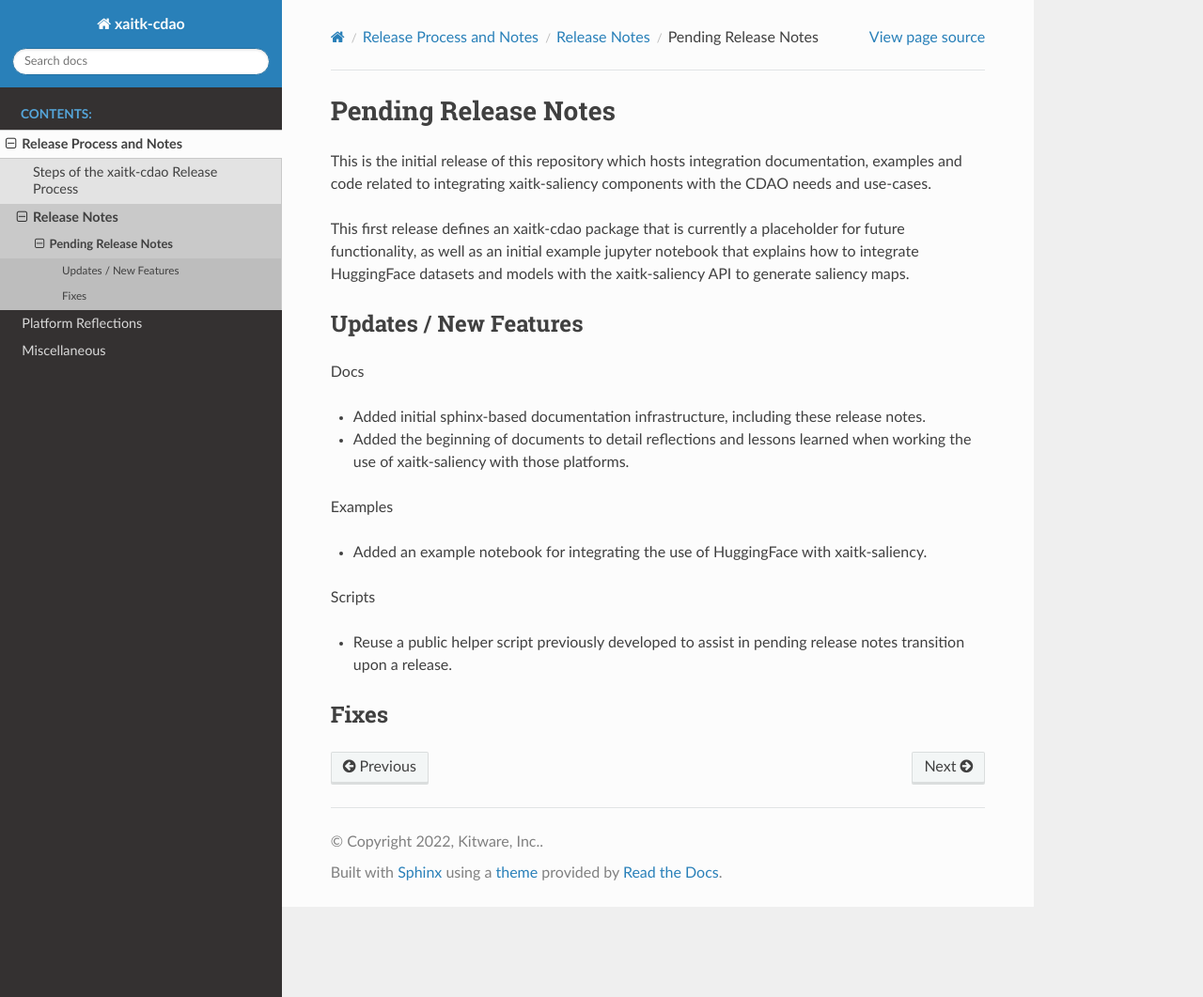
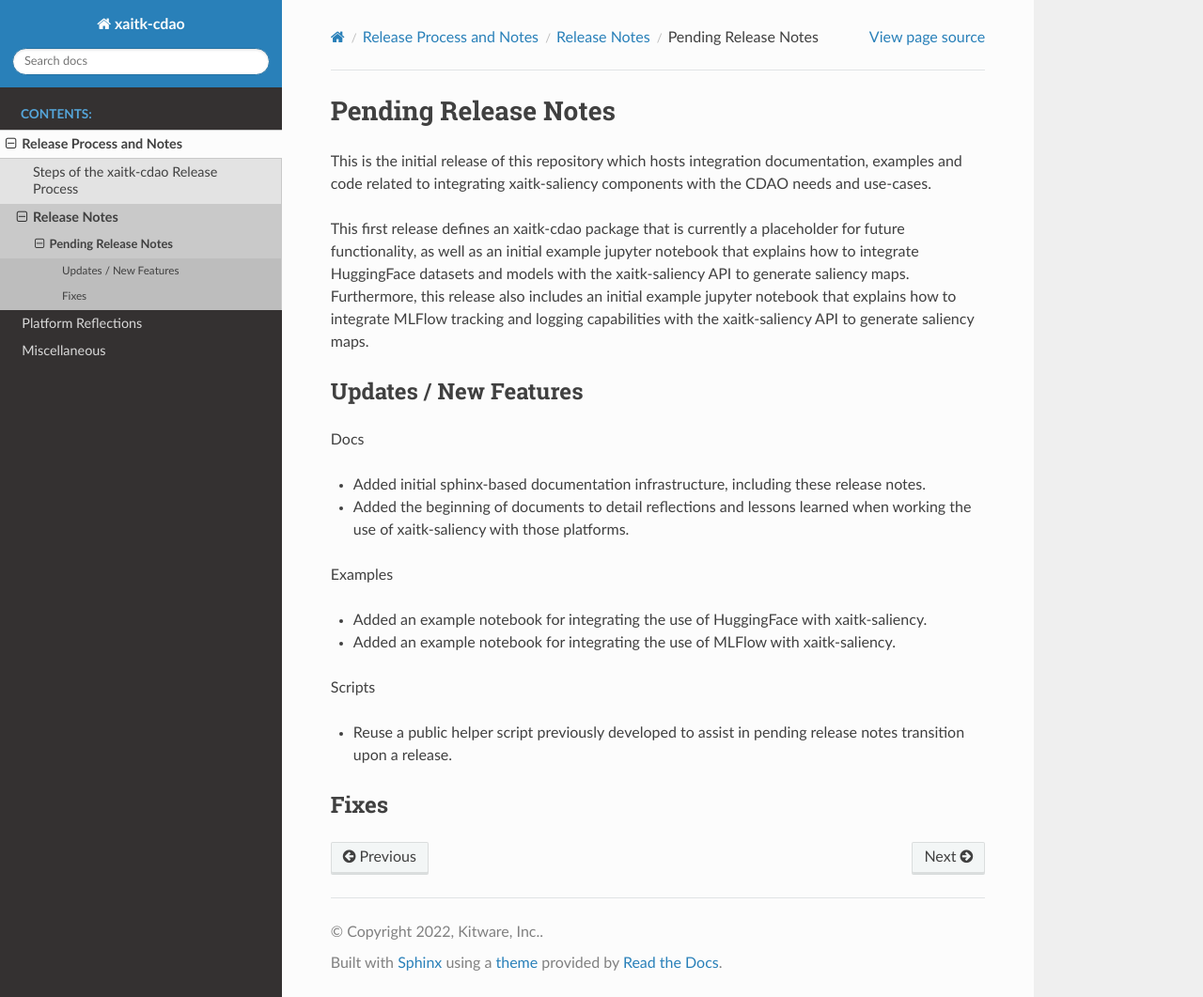
Before and after one commit to Kitware/xaitk-jatic, a Sphinx documentation site: the page built from docs/release_notes/pending_release.rst, in a window 1280 px wide and 1061 px high. Shown: the whole window at 94% size. Built offline with Sphinx 7.4.7 and the Read the Docs theme 2.0.0, drawn with Linux system fonts in a browser that asks for light colours.

Commit message:
Added notebook to CI and modified pending release doc

```diff
--- a/docs/release_notes/pending_release.rst
+++ b/docs/release_notes/pending_release.rst
@@ -7,7 +7,10 @@ components with the CDAO needs and use-cases.
 This first release defines an xaitk-cdao package that is currently a
 placeholder for future functionality, as well as an initial example jupyter
 notebook that explains how to integrate HuggingFace datasets and models with
-the xaitk-saliency API to generate saliency maps.
+the xaitk-saliency API to generate saliency maps. Furthermore, this release
+also includes an initial example jupyter notebook that explains how to
+integrate MLFlow tracking and logging capabilities with the xaitk-saliency
+API to generate saliency maps.
 
 Updates / New Features
 ----------------------
@@ -24,6 +27,8 @@ Examples
 
 * Added an example notebook for integrating the use of HuggingFace with
   xaitk-saliency.
+* Added an example notebook for integrating the use of MLFlow with
+  xaitk-saliency.
 
 Scripts
 
```
Also changed, not shown: .gitlab-ci.yml.
